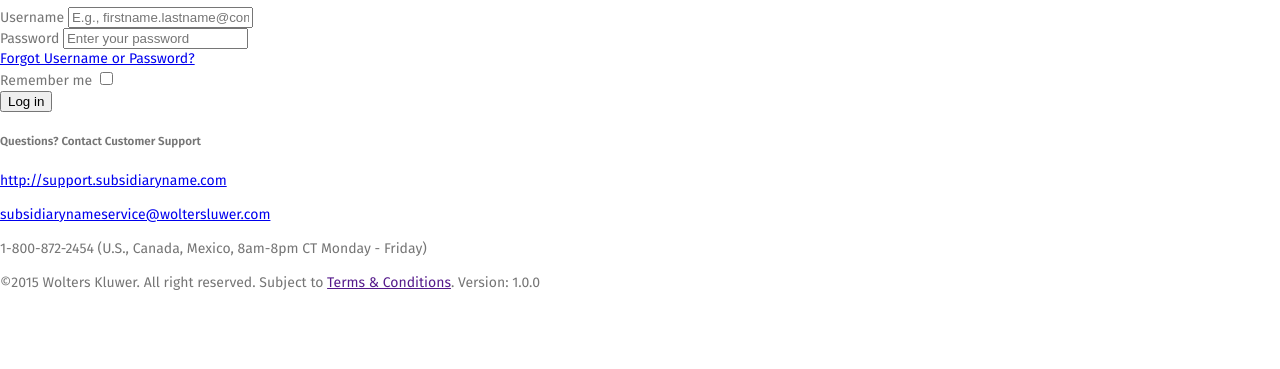
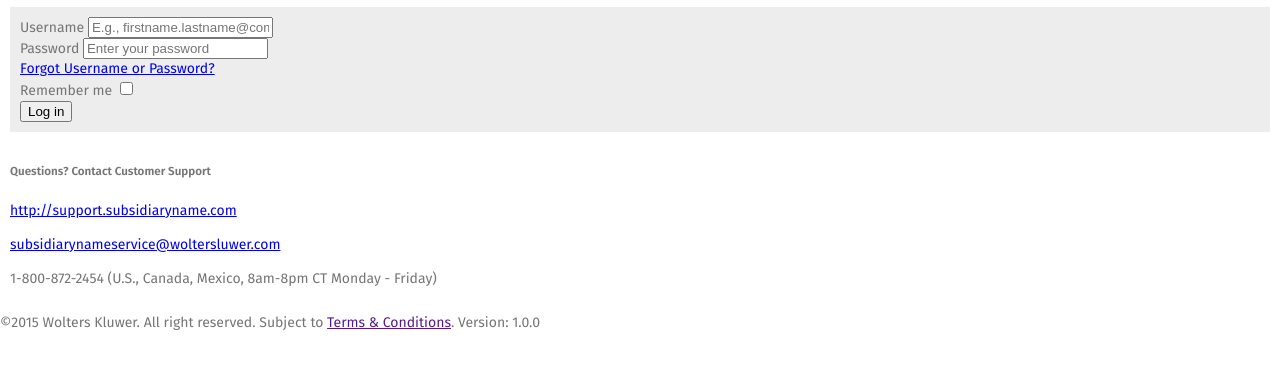
Before and after one commit to jakataja/wk-test-task, a website: page app/index.html in a window 1280 px wide. Shown: the part 75-444 px from the top of the page. Drawn offline with nearby package versions, Linux system fonts and the light colour scheme; files that its build step writes are made by us from their sources.

Commit message:
style for page content

```diff
--- a/app/index.html
+++ b/app/index.html
@@ -21,9 +21,10 @@
       </div>
       <div class="subsidiary-container">Subsidiary <strong><i>Sample Product</i></strong></div>
     </header>
-    <main>
-      <div>
-        <form action="">
+    <div class="page-content">
+      <main class="page-main">
+        <div class="login-form-container">
+          <form action="" class="login-form">
             <div>
               <label>Username
                 <input type="email" placeholder="E.g., firstname.lastname@company.com" />
@@ -53,6 +54,7 @@
           <p><span>1-800-872-2454</span> <span>(U.S., Canada, Mexico, 8am-8pm CT Monday - Friday)</span></p>
         </div>
       </aside>
+    </div>
     <footer>
       <div>&copy;2015 Wolters Kluwer. All right reserved. Subject to <a href="" title="Terms & Conditions">Terms & Conditions</a>. Version: 1.0.0</div>
     </footer>
--- /dev/null
+++ b/src/scss/content.scss
@@ -0,0 +1,5 @@
+.page-content {
+  display: flex;
+  flex-direction: column;
+  margin: $space;
+}
--- /dev/null
+++ b/src/scss/main.scss
@@ -0,0 +1,5 @@
+.page-main {
+  background: $light-gray;
+  margin-bottom: $space;
+  padding: $space;
+}
--- a/src/scss/style.scss
+++ b/src/scss/style.scss
@@ -3,3 +3,5 @@
 @import "general.scss";
 
 @import "header.scss";
+@import "content.scss";
+@import "main.scss";
```
Lines whose indentation alone changed are shown as unchanged.
